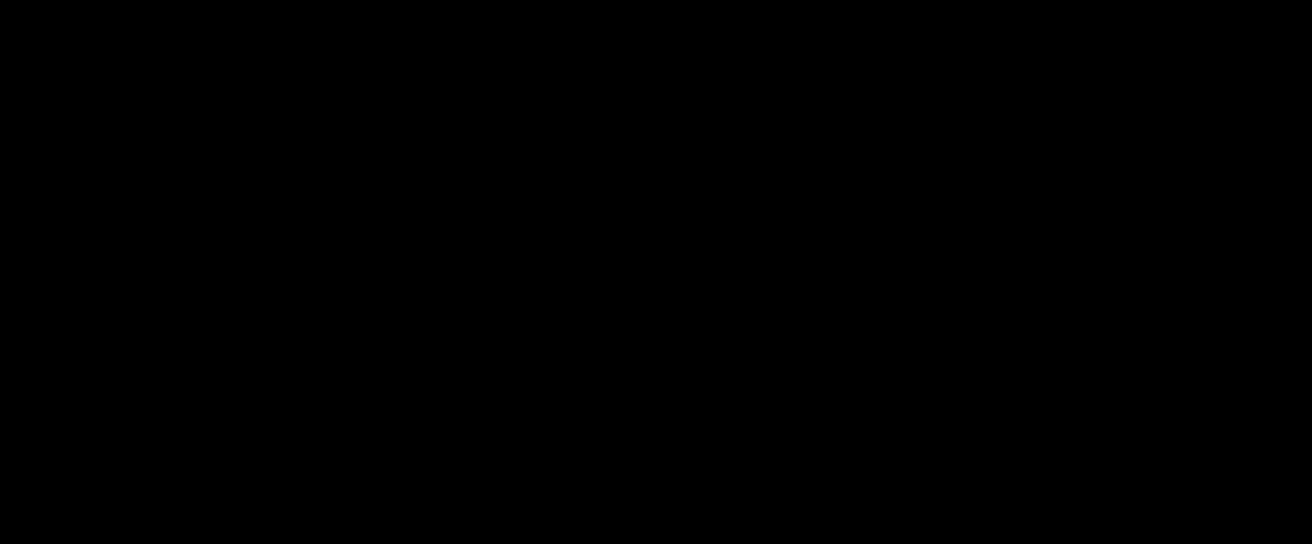
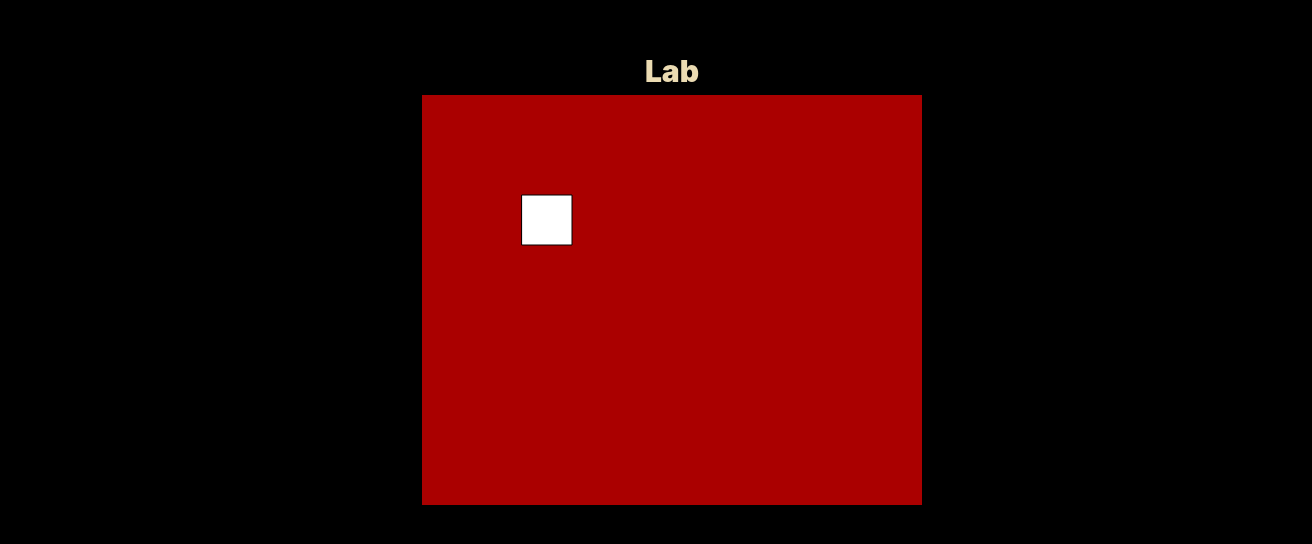
Before and after one commit to Unomars4/abstract, a Vue app: page /lab in a window 1280 px wide. Shown: the part 124-668 px from the top of the page, 1312 px wide, since content can reach past the window. Built offline with nearby package versions, Linux system fonts and the light colour scheme.

Commit message:
fix p5 canvas api connection

```diff
--- a/src/views/LabView.vue
+++ b/src/views/LabView.vue
@@ -1,20 +1,53 @@
-<script lang="ts">
+<script setup lang="ts">
+import p5 from "p5";
+import { onMounted, useTemplateRef } from "vue";
 
+const main = useTemplateRef<HTMLElement | undefined>("main");
+
+let sketch = function (p: p5) {
+  p.setup = function () {
+    p.createCanvas(500, 410);
+  }
+
+  p.draw = function () {
+    p.background(170, 0, 0);
+    p.fill(255);
+    p.rect(100, 100, 50, 50);
+  }
+}
+
+onMounted(() => {
+  if (main.value)
+    new p5(sketch, main.value)
+})
 </script>
+
+
+
 <template>
-  <main>
-    <canvas id="canvas" width="500px" height="500px" />
+  <main ref="main">
+    <h1>Lab</h1>
   </main>
 </template>
-<style lang="css">
+
+
+<style scoped lang="css">
+h1 {
+  font-weight: 900;
+  text-align: center;
+}
+
 main {
-  height: 100%;
+  height: 100vh;
+  width: 100vw;
   display: flex;
+  flex-direction: column;
   justify-content: center;
+  flex-wrap: wrap;
   align-content: center;
 }
 
-#canvas {
+.p5Canvas {
   border: solid 4px black;
   margin: auto;
 }
```
